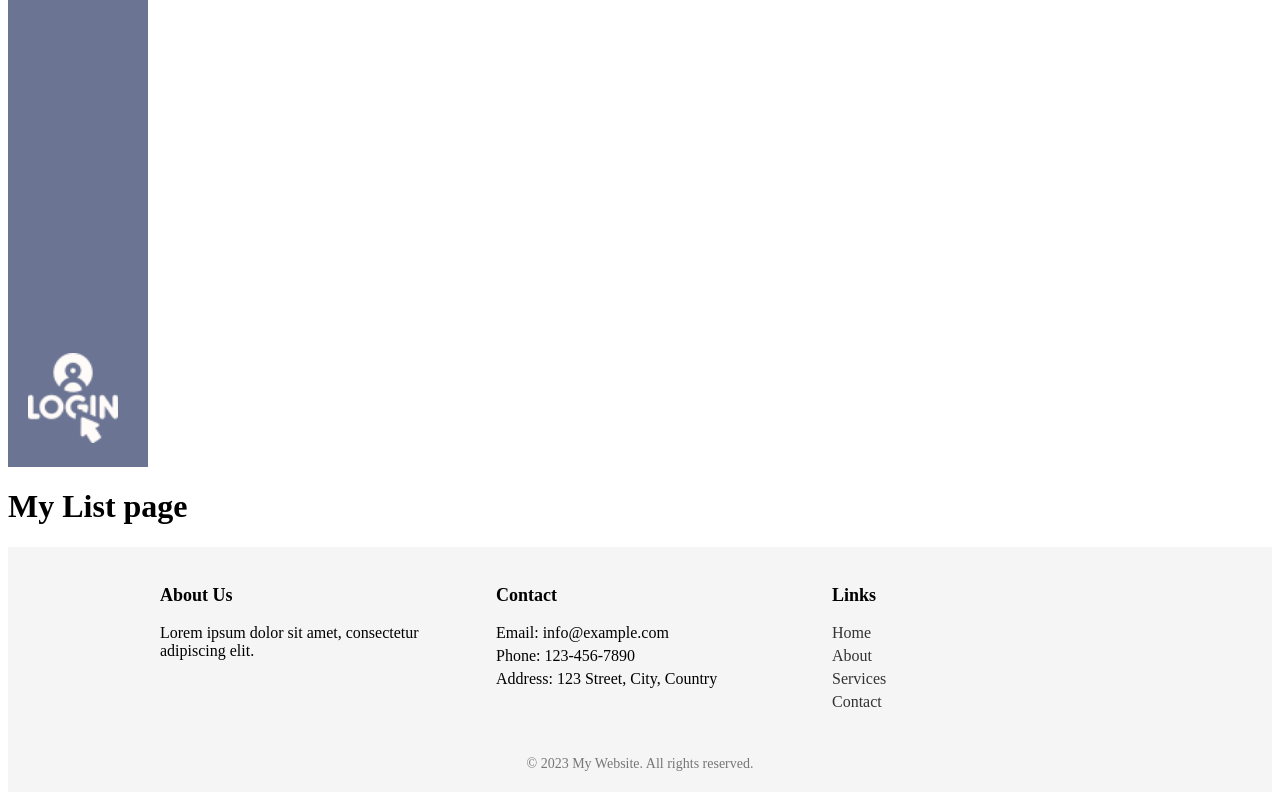
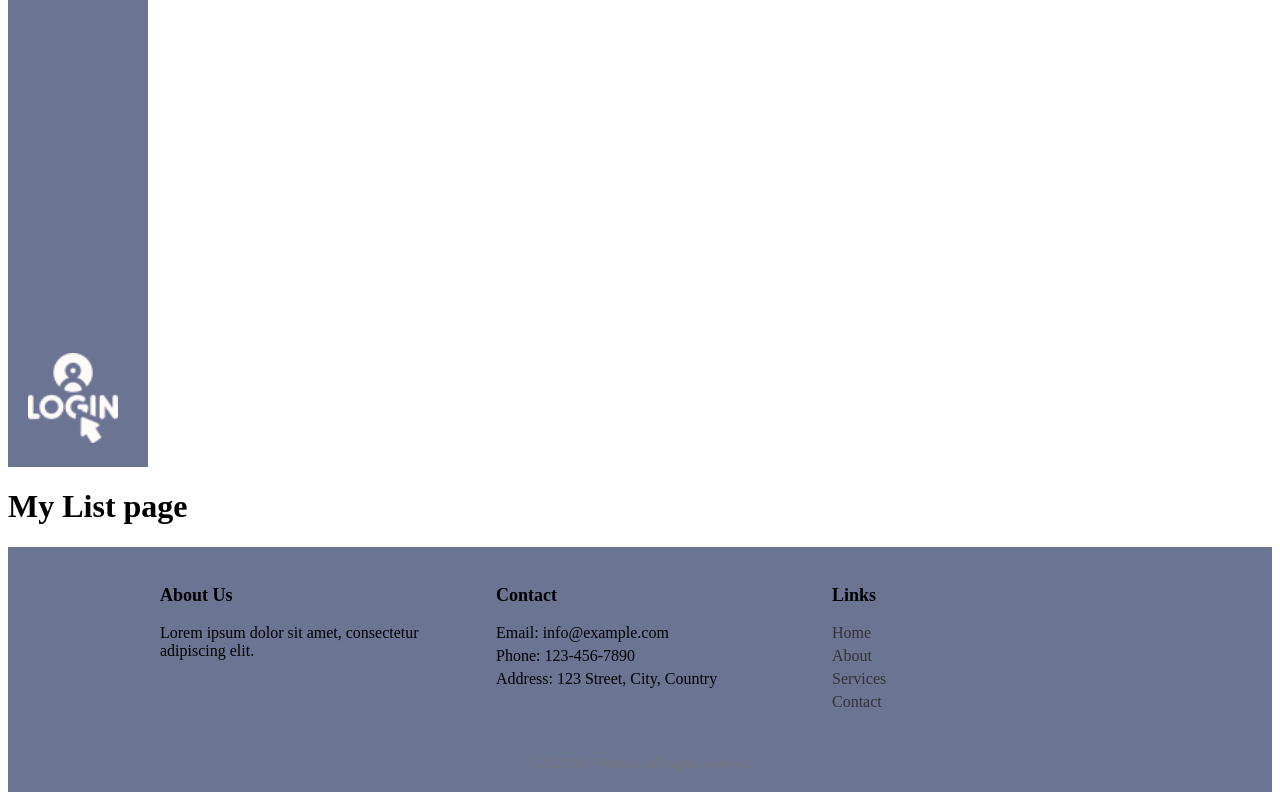
Before and after one commit to Aiia22/Storymultiverse, a React app in the folder frontend/: page /my-list in a window 1280 px wide. Shown: the part 695-1495 px from the top of the page. Built offline with nearby package versions, Linux system fonts and the light colour scheme.

Commit message:
Updated Footer Style css

```diff
--- a/frontend/src/styles/CSS/footer.css
+++ b/frontend/src/styles/CSS/footer.css
@@ -1,7 +1,7 @@
 /* footer.css */
 
 .footer {
-    background-color: #f5f5f5;
+    background-color: #6b7493;
     padding: 20px 0;
   }
 
```
Also changed, not shown: 1 other file (tests, documents, lock files or other folders).
